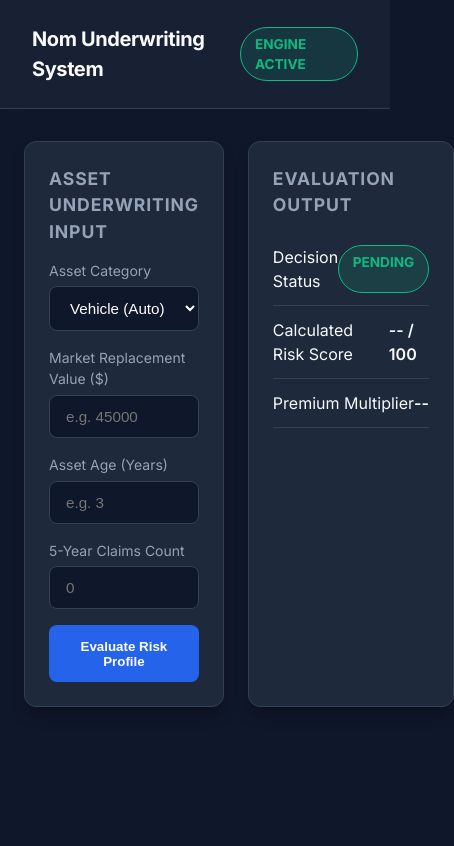
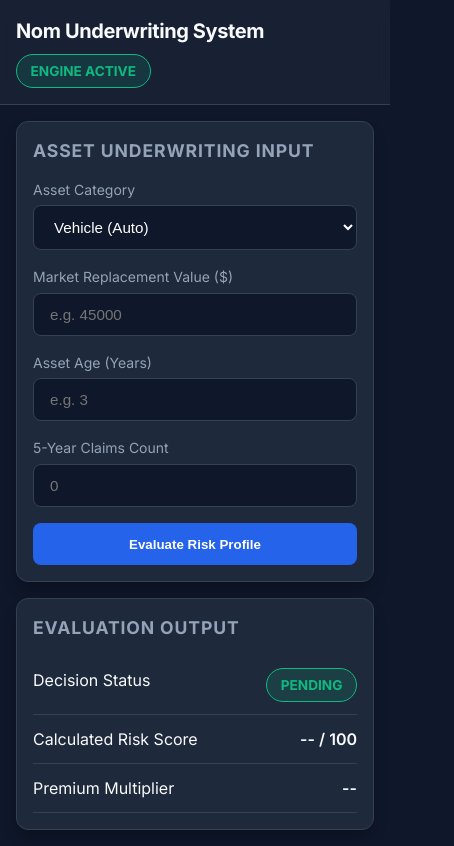
Before and after one commit to PrevailUgah/Nom-Insurance-Underwriting, a website: page public/index.html in a window 390 px wide. Shown: the whole page, 454 px wide, since content can reach past the window. Drawn offline with Linux system fonts and the light colour scheme.

Commit message:
Update styles.css

```diff
--- a/public/styles.css
+++ b/public/styles.css
@@ -162,3 +162,24 @@
   font-weight: 600;
   color: var(--text-main);
 }
+
+/* Mobile Responsiveness */
+@media (max-width: 768px) {
+  header {
+    padding: 1rem;
+    flex-direction: column;
+    gap: 0.5rem;
+    align-items: flex-start;
+  }
+
+  .dashboard-container {
+    grid-template-columns: 1fr; /* Stack panels vertically on mobile */
+    margin: 1rem auto;
+    padding: 0 1rem;
+    gap: 1rem;
+  }
+
+  .card {
+    padding: 1rem;
+  }
+}
```
